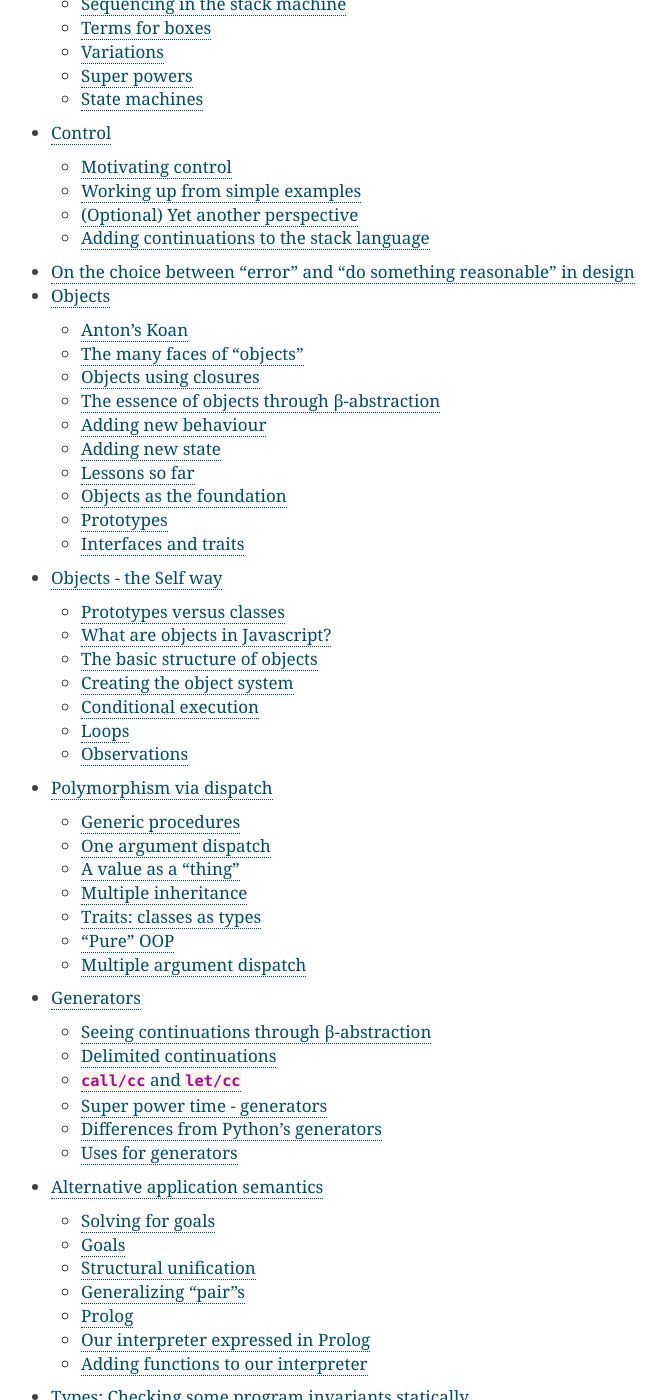
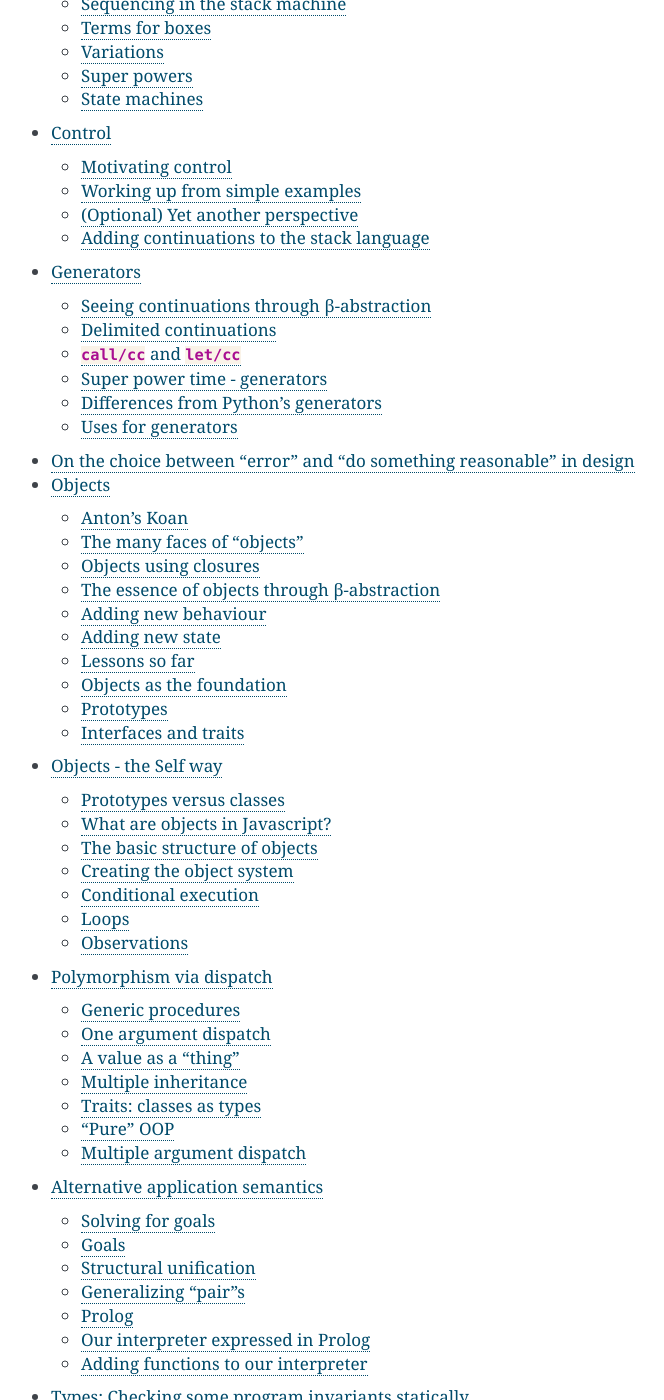
Before and after one commit to kreauniv/comp308, a Sphinx documentation site: the page built from source/index.rst, in a window 1280 px wide and 1400 px high, scrolled down 2090 px. Shown: the whole window, without its empty margins (399-1063 px from the left). Built offline with Sphinx 7.4.7, drawn with Linux system fonts in a browser that asks for light colours.

Commit message:
Changed ordering

```diff
--- a/source/index.rst
+++ b/source/index.rst
@@ -25,11 +25,11 @@ Welcome to Comp308: Principles of Programming Languages's documentation!
    fun-in-piclang
    mutations
    control
+   generators
    errornot
    objects
    objects-self
    dispatch
-   generators
    appsem
    types
 
```
